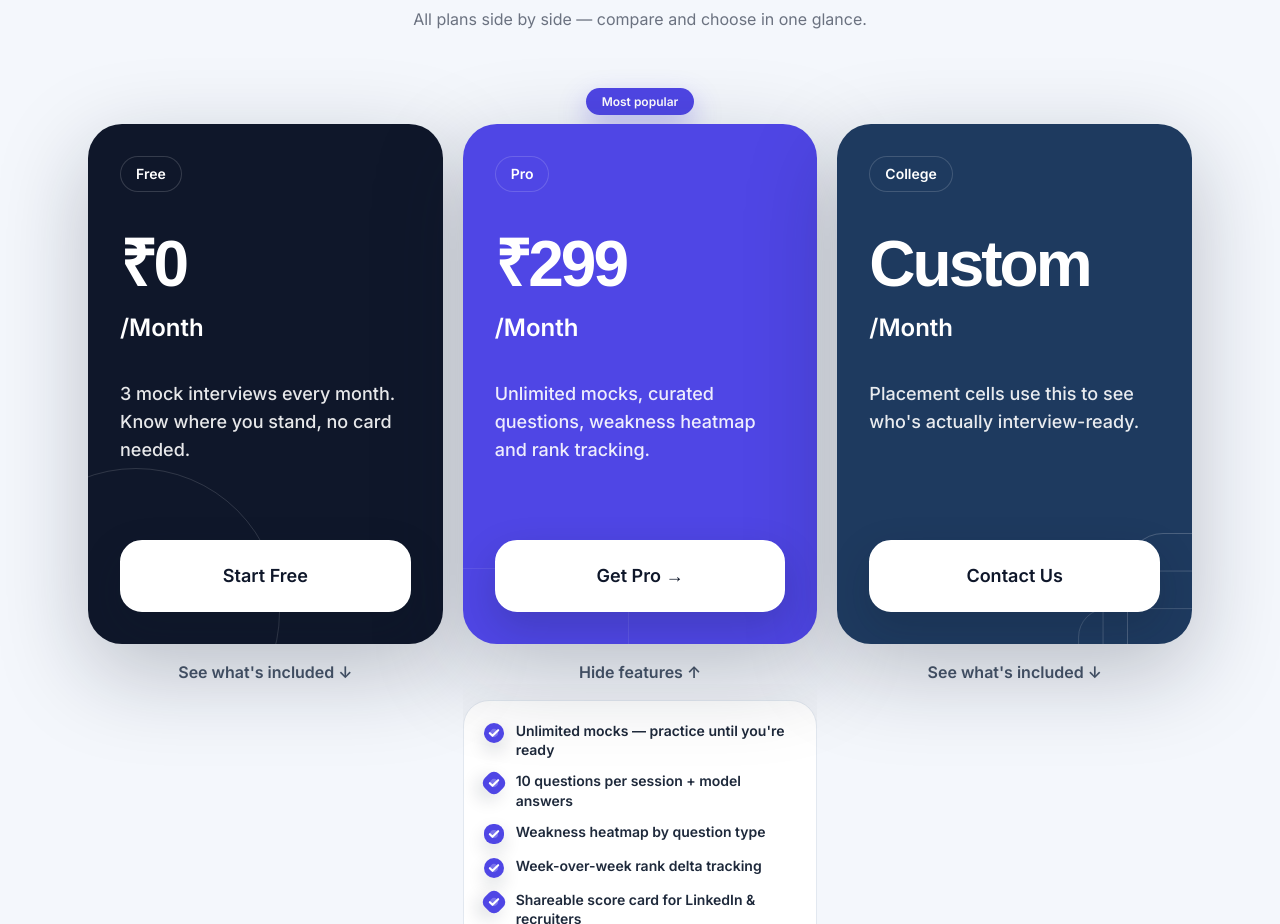
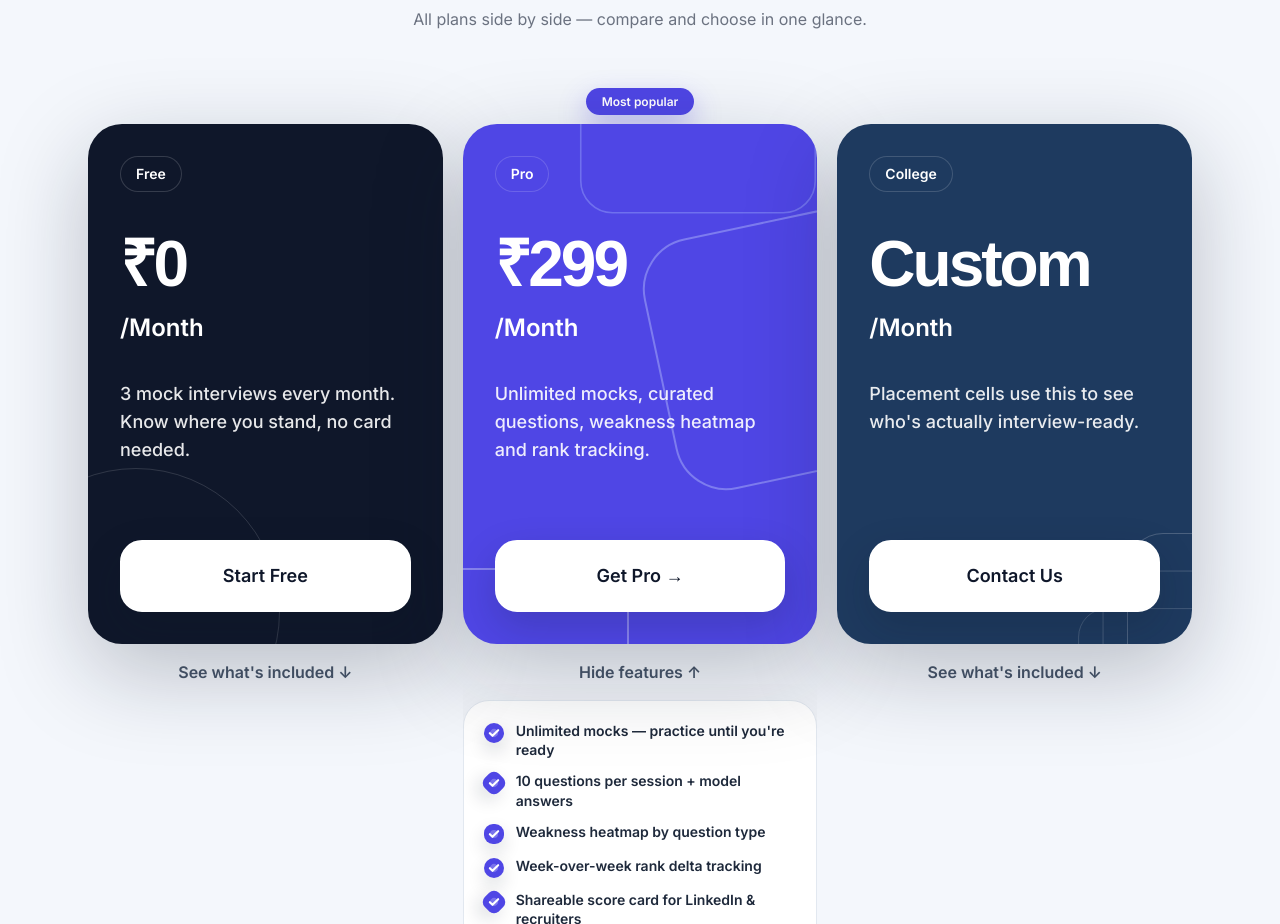
Before and after one commit to Rajat77a/PrepPeer, a Next.js app: page / in a window 1280 px wide. Shown: the part 4600-5524 px from the top of the page. Built offline with nearby package versions, Linux system fonts and the light colour scheme; a web font is replaced by a local one.

Commit message:
Improve pro pricing shape contrast

```diff
--- a/components/ui/squishy-pricing.tsx
+++ b/components/ui/squishy-pricing.tsx
@@ -266,9 +266,9 @@ function BGComponent1() {
 
 function BGComponent2() {
   return (
-    <motion.div className="absolute inset-0 opacity-35" aria-hidden>
+    <motion.div className="absolute inset-0 opacity-55" aria-hidden>
       <motion.div
-        className="absolute -right-24 top-24 h-64 w-64 rounded-[52px] bg-white/18"
+        className="absolute -right-24 top-24 h-64 w-64 rounded-[52px] border-2 border-[#C7D2FE]/70 bg-[#C7D2FE]/16"
         variants={{
           rest: { x: 0, y: 0, rotate: 78, scale: 1 },
           hover: { x: -92, y: 38, rotate: 76, scale: 1.2 },
@@ -276,7 +276,7 @@ function BGComponent2() {
         transition={TRANSITION}
       />
       <motion.div
-        className="absolute -bottom-24 left-10 h-52 w-52 rounded-[44px] border border-white/25 bg-white/12"
+        className="absolute -bottom-24 left-10 h-52 w-52 rounded-[44px] border-2 border-[#EEF2FF]/65 bg-[#EEF2FF]/14"
         variants={{
           rest: { x: -82, y: 36, rotate: 0, scale: 1 },
           hover: { x: 74, y: -86, rotate: 0, scale: 1.18 },
@@ -284,7 +284,7 @@ function BGComponent2() {
         transition={{ ...TRANSITION, delay: 0.04 }}
       />
       <motion.div
-        className="absolute left-1/2 top-6 h-40 w-72 rounded-[40px] bg-white/12"
+        className="absolute left-1/2 top-6 h-40 w-72 rounded-[40px] border-2 border-[#A5B4FC]/70 bg-[#A5B4FC]/14"
         variants={{
           rest: { x: -86, y: -80, rotate: 0, scale: 0.82 },
           hover: { x: -150, y: 24, rotate: 0, scale: 1.05 },
```
